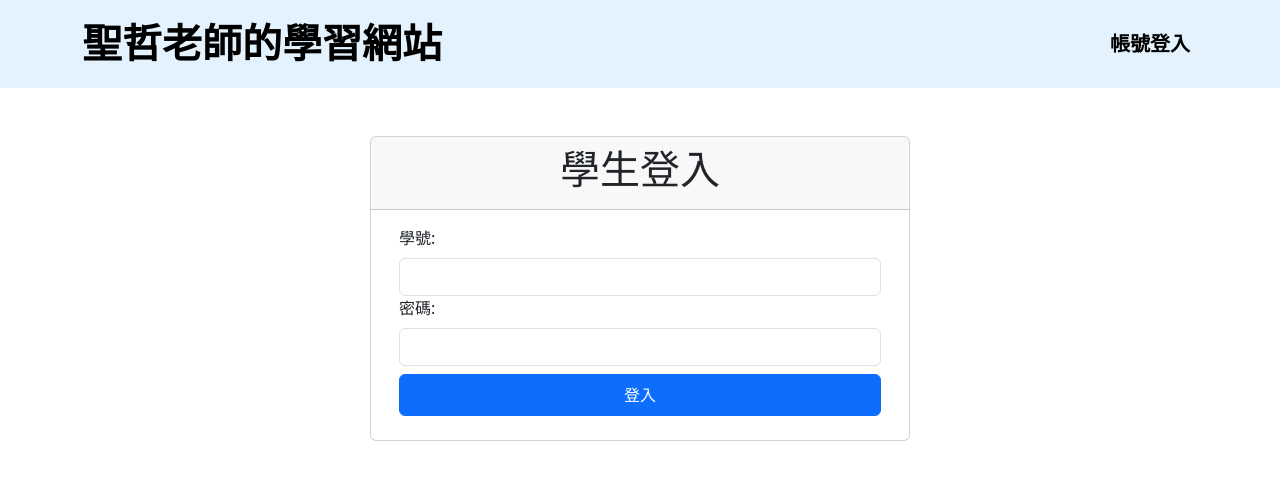
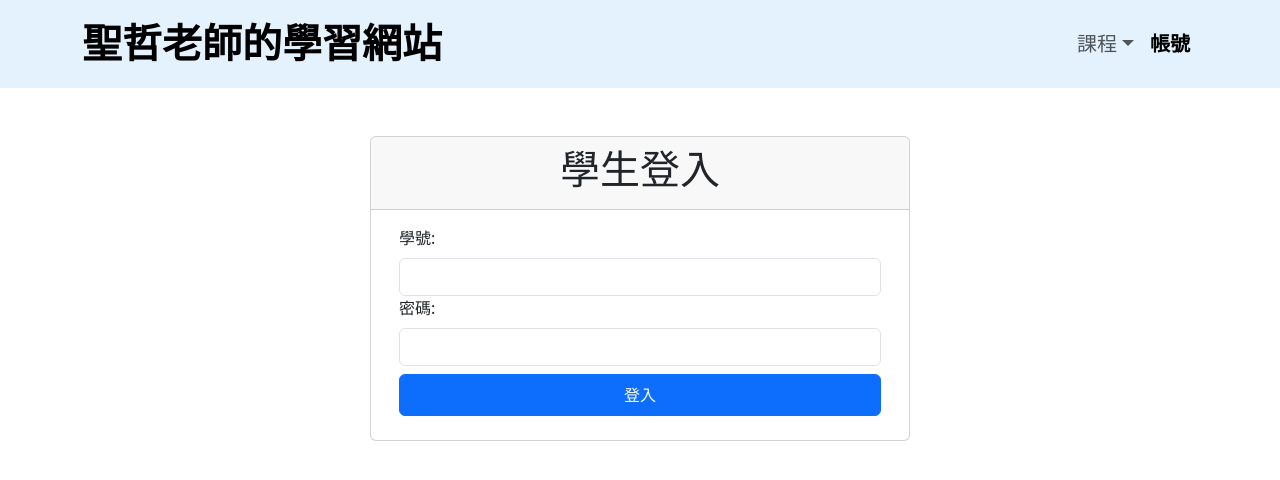
Before and after one commit to Wholewivesman/Arthur_Lai_classroom, a Next.js app: page /Login in a window 1280 px wide. Shown: the top 480 px of the page. Built offline with nearby package versions, Linux system fonts and the light colour scheme; no server answers.

Commit message:
Update MainNavbar

```diff
--- a/pages/components/MainNavbar.jsx
+++ b/pages/components/MainNavbar.jsx
@@ -3,15 +3,7 @@ import { useEffect, useState } from "react";
 import { verify } from "../client/token";
 import "bootstrap/dist/css/bootstrap.min.css";
 
-export default function MainNavbar() {
-  let authed = false;
-  const [loggedIn, setLoggedIn] = useState(false);
-  useEffect(() => {
-    if (!authed) {
-      verify().then((success) => setLoggedIn(success));
-      authed = true;
-    }
-  }, [authed]);
+function BeforeLoggedIn() {
   return (
     <Navbar
       expand="lg"
@@ -27,7 +19,38 @@ export default function MainNavbar() {
         <Navbar.Toggle aria-controls="basic-navbar-nav" />
         <Navbar.Collapse id="basic-navbar-nav">
           <Nav className="nav navbar-nav ms-auto">
-            {loggedIn ? (
+            <Nav.Link
+              style={{ fontSize: "20px" }}
+              className="active"
+              href="/Login"
+            >
+              <b>
+                <font face="UD Digi Kyokasho NK-B">帳號登入</font>
+              </b>
+            </Nav.Link>
+          </Nav>
+        </Navbar.Collapse>
+      </Container>
+    </Navbar>
+  );
+}
+
+function AfterLoggedIn() {
+  return (
+    <Navbar
+      expand="lg"
+      className="navbar navbar-light"
+      style={{ backgroundColor: "#e3f2fd" }}
+    >
+      <Container>
+        <Navbar.Brand style={{ fontSize: "40px" }} href="/">
+          <b>
+            <font face="UD Digi Kyokasho NK-B">聖哲老師的學習網站</font>
+          </b>
+        </Navbar.Brand>
+        <Navbar.Toggle aria-controls="basic-navbar-nav" />
+        <Navbar.Collapse id="basic-navbar-nav">
+          <Nav className="nav navbar-nav ms-auto">
             <NavDropdown
               style={{ fontSize: "20px" }}
               title="課程"
@@ -39,20 +62,30 @@ export default function MainNavbar() {
               <NavDropdown.Divider />
               <NavDropdown.Item href="#action/3.4">自然課</NavDropdown.Item>
             </NavDropdown>
-            ) : (
             <Nav.Link
               style={{ fontSize: "20px" }}
               className="active"
               href="/Login"
             >
               <b>
-                  <font face="UD Digi Kyokasho NK-B">帳號登入</font>
+                <font face="UD Digi Kyokasho NK-B">帳號</font>
               </b>
             </Nav.Link>
-            )}
           </Nav>
         </Navbar.Collapse>
       </Container>
     </Navbar>
   );
 }
+
+export default function MainNavbar() {
+  let authed = false;
+  const [loggedIn, setLoggedIn] = useState(false);
+  useEffect(() => {
+    if (!authed) {
+      verify().then((success) => setLoggedIn(success));
+      authed = true;
+    }
+  }, [authed]);
+  return <>{loggedIn ? <BeforeLoggedIn /> : <AfterLoggedIn />}</>;
+}
```
Lines whose indentation alone changed are shown as unchanged.
